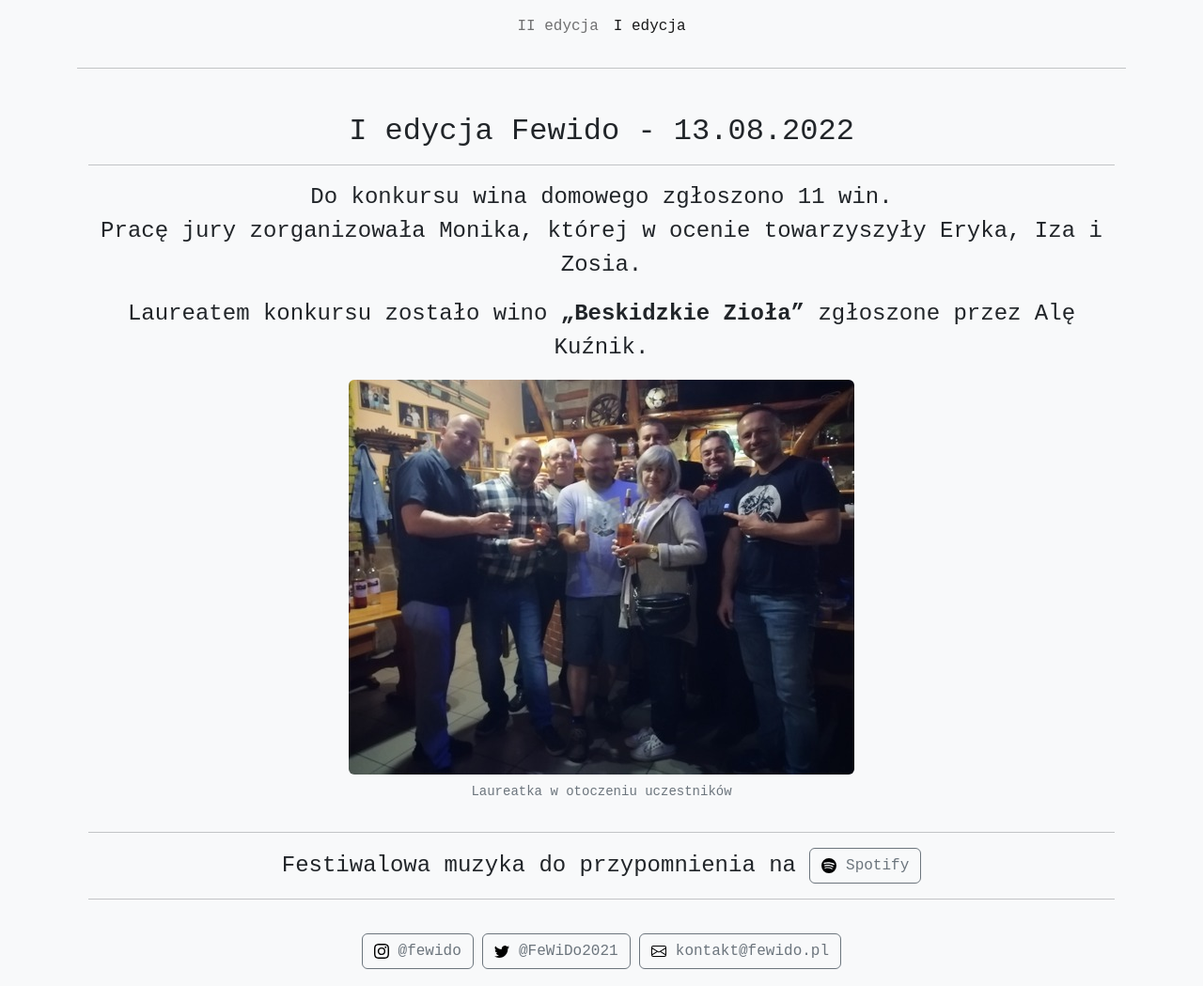
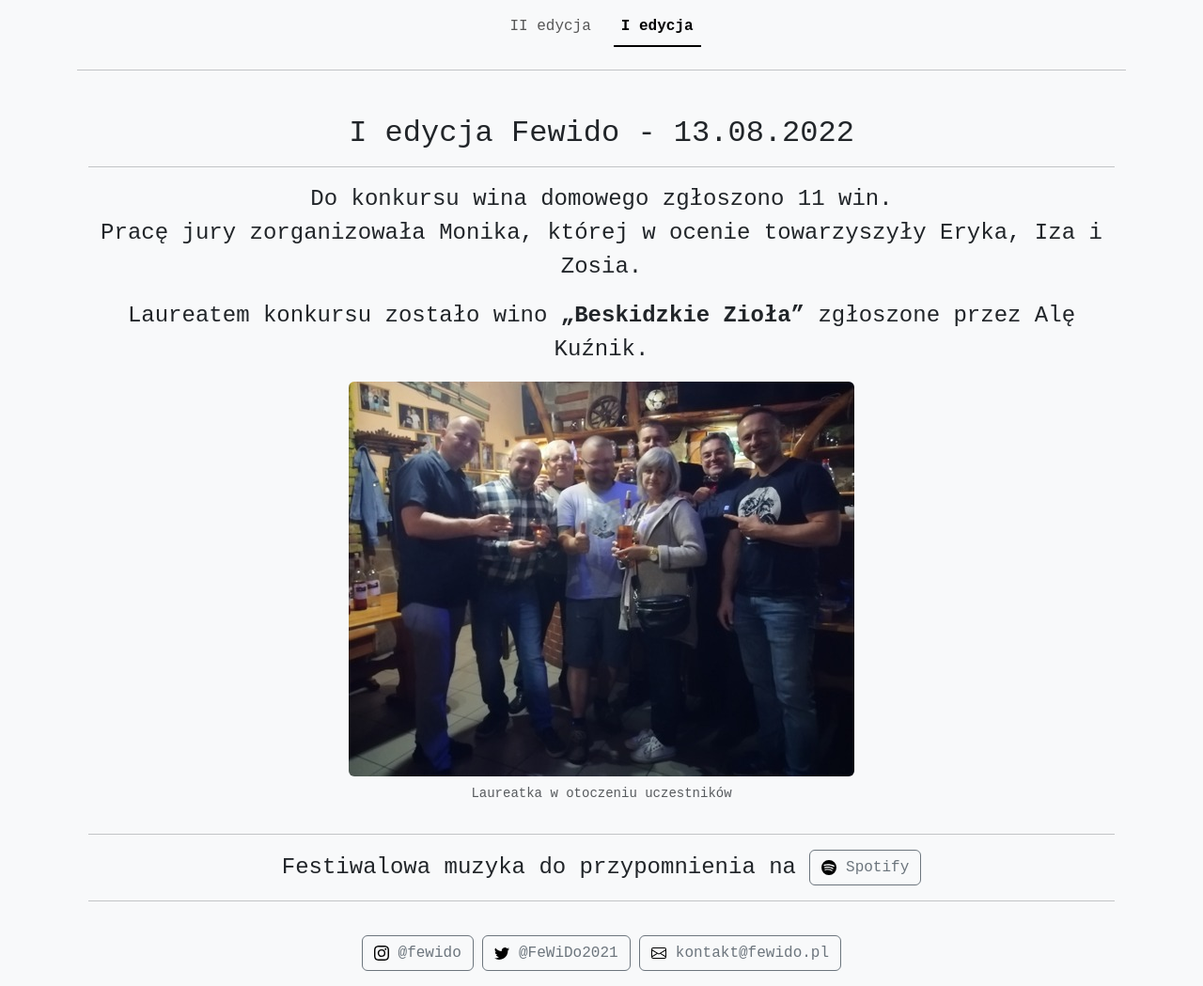
Before and after one commit to morgoth/fewido, a Jekyll site: the page built from 2022.html, in a window 1280 px wide. Shown: the whole page at 94% size. Built offline with Jekyll 4.4.1, drawn with Linux system fonts in a browser that asks for light colours; some web fonts are replaced.

Commit message:
Bootstrap 5.3

```diff
--- a/_layouts/default.html
+++ b/_layouts/default.html
@@ -9,8 +9,8 @@
 
     {% seo %}
 
-    <link href="https://cdn.jsdelivr.net/npm/bootstrap@5.2.3/dist/css/bootstrap.min.css" rel="stylesheet" integrity="sha384-rbsA2VBKQhggwzxH7pPCaAqO46MgnOM80zW1RWuH61DGLwZJEdK2Kadq2F9CUG65" crossorigin="anonymous">
-    <script src="https://cdn.jsdelivr.net/npm/bootstrap@5.2.3/dist/js/bootstrap.bundle.min.js" integrity="sha384-kenU1KFdBIe4zVF0s0G1M5b4hcpxyD9F7jL+jjXkk+Q2h455rYXK/7HAuoJl+0I4" crossorigin="anonymous"></script>
+    <link href="https://cdn.jsdelivr.net/npm/bootstrap@5.3.0/dist/css/bootstrap.min.css" rel="stylesheet" integrity="sha384-9ndCyUaIbzAi2FUVXJi0CjmCapSmO7SnpJef0486qhLnuZ2cdeRhO02iuK6FUUVM" crossorigin="anonymous">
+    <script src="https://cdn.jsdelivr.net/npm/bootstrap@5.3.0/dist/js/bootstrap.bundle.min.js" integrity="sha384-geWF76RCwLtnZ8qwWowPQNguL3RmwHVBC9FhGdlKrxdiJJigb/j/68SIy3Te4Bkz" crossorigin="anonymous"></script>
 
     <link rel="preconnect" href="https://fonts.googleapis.com">
     <link rel="preconnect" href="https://fonts.gstatic.com" crossorigin>
@@ -25,7 +25,7 @@
           <span class="navbar-toggler-icon"></span>
         </button>
         <div class="collapse navbar-collapse justify-content-md-center" id="navbar">
-          <ul class="navbar-nav">
+          <ul class="navbar-nav nav-underline">
             <li class="nav-item">
               <a class="nav-link {% if page.name == 'index.html' %}active{% endif %}" href="/">II edycja</a>
             </li>
```
Also changed, not shown: Gemfile.lock.
